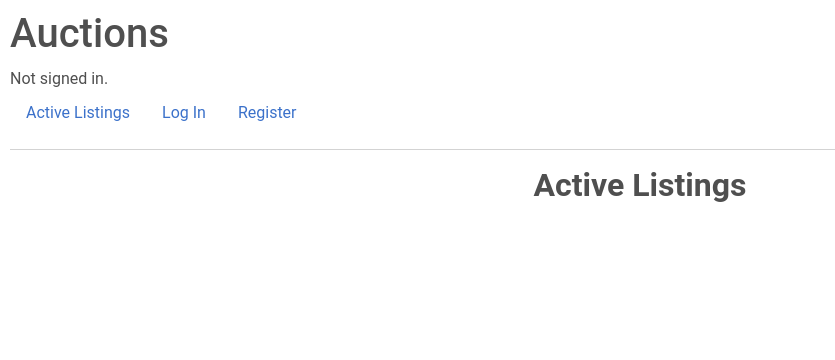
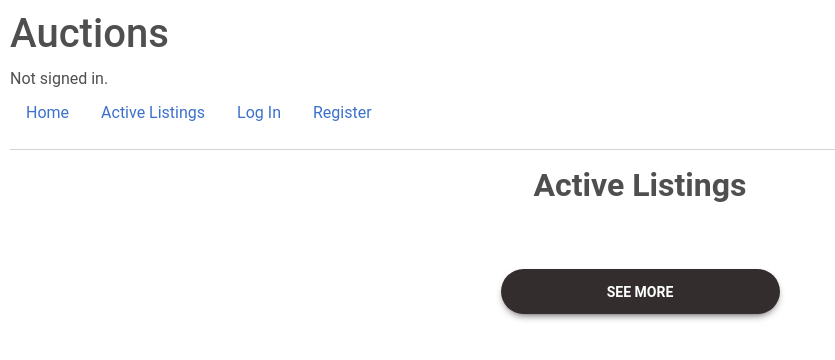
Before and after one commit to MarouBen/NightFall-Bids, a Django app: page / in a window 1280 px wide. Shown: the top 360 px of the page, without its empty margins (0-835 px from the left). Run offline with Django 3.2, Linux system fonts and the light colour scheme; data that the repository does not hold is empty; some libraries are stand-ins or nearby versions.

Commit message:
added some final touches to this part
a button and changed the link name to home

```diff
--- a/auctions/templates/auctions/index.html
+++ b/auctions/templates/auctions/index.html
@@ -23,6 +23,9 @@
                     </div>
                     <!-- card template -->
                     {% endfor %}
+                    <div class="text-center">
+                        <a href="#!" class="btn btn-dark btn-rounded btn-lg fw-bold w-25 "> See more </a>
+                    <div>
             </div>
         </section>
     </div>
--- a/auctions/templates/auctions/layout.html
+++ b/auctions/templates/auctions/layout.html
@@ -20,7 +20,10 @@
         </div>
         <ul class="nav">
             <li class="nav-item">
-                <a class="nav-link" href="{% url 'index' %}">Active Listings</a>
+                <a class="nav-link" href="{% url 'index' %}">Home</a>
+            </li>
+            <li class="nav-item">
+                <a class="nav-link" href="">Active Listings</a>
             </li>
             {% if user.is_authenticated %}
                 <li class="nav-item">
```
